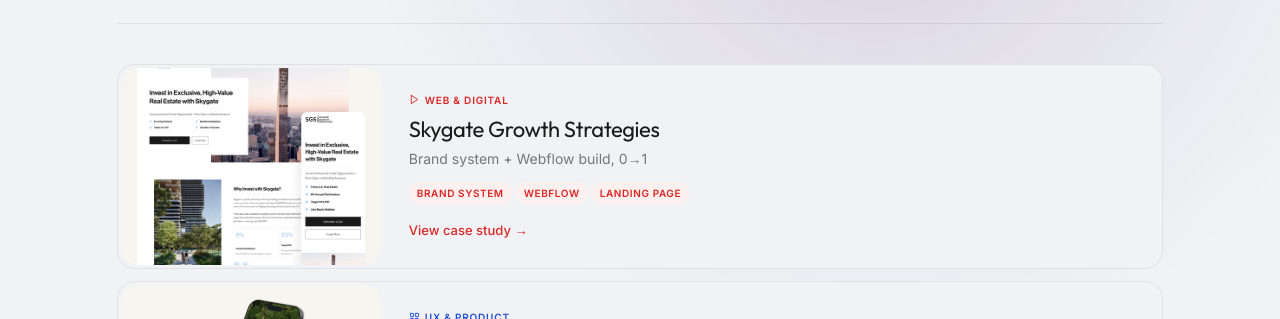
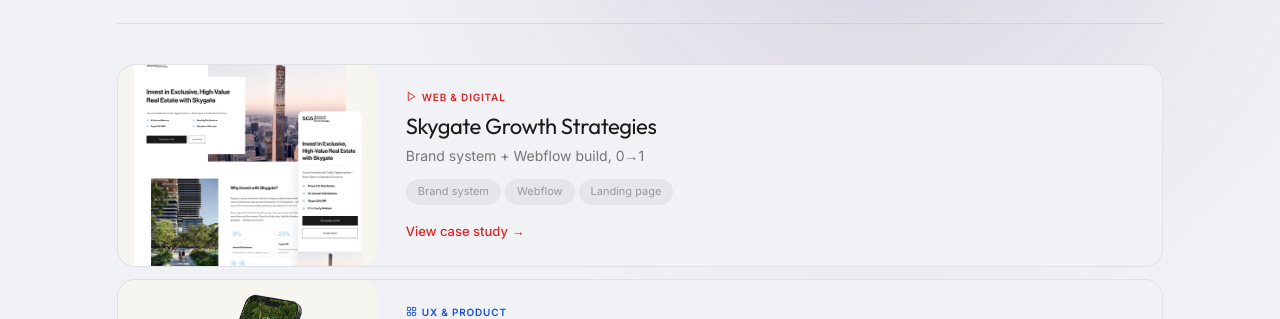
Before and after one commit to cmoff13/corbin-portfolio, a Next.js app: page /work in a window 1280 px wide. Shown: the part 448-767 px from the top of the page. Built offline with nearby package versions, Linux system fonts and the light colour scheme; no server answers; a web font is replaced by a local one.

Commit message:
fix: ux stats section, work page card surfaces and tag pill styling

```diff
--- a/src/app/work/page.tsx
+++ b/src/app/work/page.tsx
@@ -145,12 +145,6 @@
             {visibleProjects.map(project => {
               const segment = SEGMENTS[project.primarySegment]
               const thumbnail = THUMBNAILS[project.slug]
-              const tagBg = project.primarySegment === 'web'
-                ? '#FEF0EE'
-                : project.primarySegment === 'brand'
-                ? '#F3EEF8'
-                : '#EFF6FF'
-
               return (
                 <div
                   key={project.slug}
@@ -161,7 +155,6 @@
                     borderRadius: '18px',
                     background: BG,
                     border: '1px solid rgba(0,0,0,0.07)',
-                    padding: '3px',
                     cursor: 'none',
                     transition: 'opacity 0.2s',
                     overflow: 'hidden',
@@ -260,14 +253,12 @@
                             key={tag}
                             style={{
                               fontFamily: "'Inter', sans-serif",
-                              fontSize: '10px',
-                              fontWeight: 600,
-                              letterSpacing: '0.06em',
-                              textTransform: 'uppercase',
-                              padding: '3px 8px',
-                              borderRadius: '999px',
-                              color: segment.accentColor,
-                              background: tagBg,
+                              fontSize: '11px',
+                              color: '#999',
+                              background: 'rgba(0,0,0,0.05)',
+                              borderRadius: 999,
+                              padding: '4px 12px',
+                              display: 'inline-block',
                             }}
                           >
                             {tag}
```
Also changed, not shown: src/app/ux/page.tsx (+13 -11 lines).
